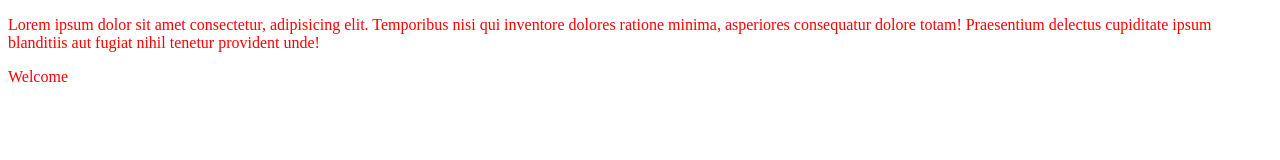
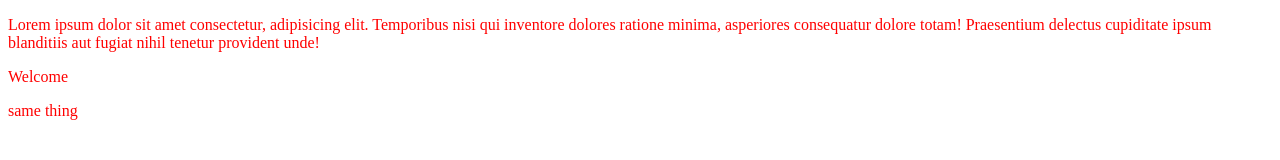
Before and after one commit to Ashish99950/githubtut, a plain HTML site: page index.html in a window 1280 px wide. Drawn offline with Linux system fonts and the light colour scheme.

Commit message:
Update index.html

```diff
--- a/index.html
+++ b/index.html
@@ -10,5 +10,6 @@
 <body>
     <p>Lorem ipsum dolor sit amet consectetur, adipisicing elit. Temporibus nisi qui inventore dolores ratione minima, asperiores consequatur dolore totam! Praesentium delectus cupiditate ipsum blanditiis aut fugiat nihil tenetur provident unde!</p>
     <p>Welcome </p>
-</body>
+    <p>same thing</p>
+ </body>
 </html>
```
